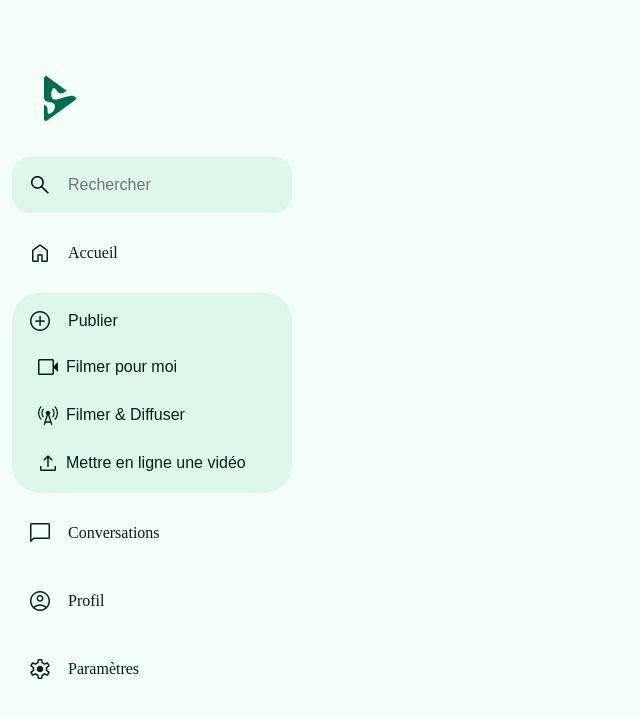
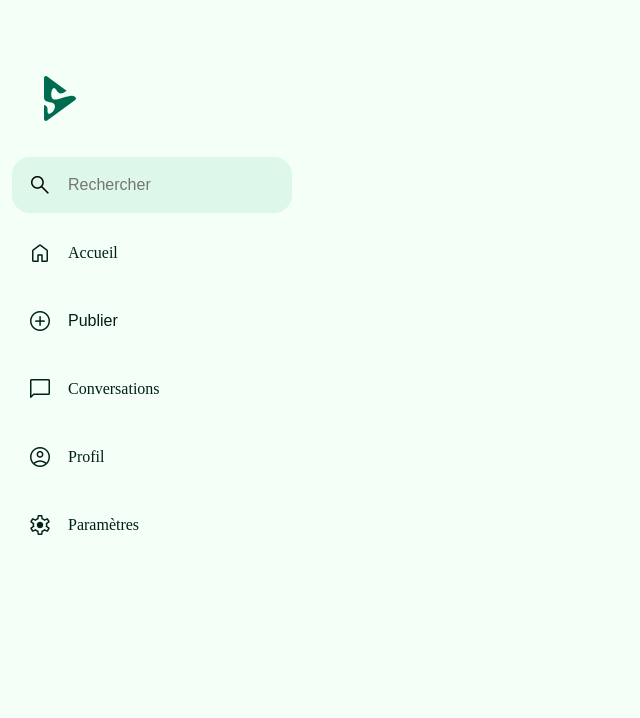
Before and after one commit to Catif/LP-PTUT_Scudo, a Vue app in the folder front/: page / in a window 1280 px wide. Shown: the top 718 px of the page, without its empty margins (0-640 px from the left). Built offline with nearby package versions, Linux system fonts and the light colour scheme; no server answers.

Commit message:
correctif navbar

```diff
--- a/front/src/components/Navbar.vue
+++ b/front/src/components/Navbar.vue
@@ -25,7 +25,7 @@ const elementsNav = [
   { name: "Params", path: "/settings", icon: "settings", title: "Paramètres", mobile: false },
 ];
 
-const publishOpen = ref(true);
+const publishOpen = ref(false);
 
 function togglePublish() {
   publishOpen.value = !publishOpen.value;
```
